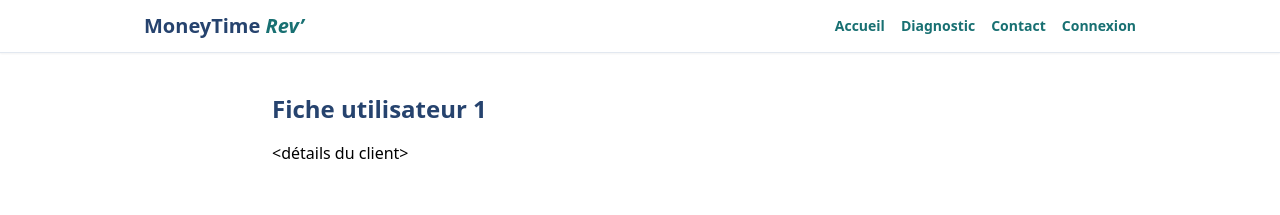
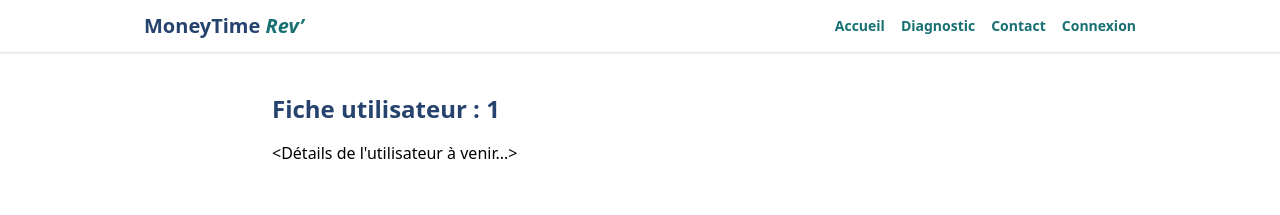
Before and after one commit to fredfrancia1991/moneytimerev-clean, a Next.js app: page /admin/utilisateurs/1 in a window 1280 px wide. Shown: the top 215 px of the page. Built offline with nearby package versions, Linux system fonts and the light colour scheme; no server answers.

Commit message:
fix: corriger firebase.ts, .env.local et login

```diff
--- a/src/app/admin/utilisateurs/[uid]/page.tsx
+++ b/src/app/admin/utilisateurs/[uid]/page.tsx
@@ -1,26 +1,26 @@
-"use client"
-export const dynamic = "force-dynamic"
+"use client";
+export const dynamic = "force-dynamic";
 
-import Header from '../../../components/Header'
-import Footer from '../../../components/Footer'
+import Header from "../../../components/Header";
+import Footer from "../../../components/Footer";
 
-interface AdminUserDetailProps {
-  params: {
-    uid: string
-  }
-}
+type Props = {
+  params: { uid: string };
+};
 
-export default function AdminUserDetail({ params }: AdminUserDetailProps) {
+export default function AdminUserDetail({ params }: Props) {
+  const { uid } = params;
+
   return (
     <>
       <Header />
       <main className="max-w-3xl mx-auto p-4 mt-6">
         <h1 className="text-2xl font-bold text-[#26436E] mb-4">
-          Fiche utilisateur {params.uid}
+          Fiche utilisateur : {uid}
         </h1>
-        <p>&lt;détails du client&gt;</p>
+        <p>&lt;Détails de l'utilisateur à venir...&gt;</p>
       </main>
       <Footer />
     </>
-  )
+  );
 }
--- a/src/app/login/page.tsx
+++ b/src/app/login/page.tsx
@@ -23,8 +23,14 @@ export default function Login() {
 
   const handleSubmit = async (e: React.FormEvent) => {
     e.preventDefault();
-    await signInWithEmailAndPassword(auth, email, password);
-    router.replace("/client");
+    try {
+      const result = await signInWithEmailAndPassword(auth, email, password);
+      console.log("Connexion réussie :", result.user);
+      router.replace("/client");
+    } catch (err: any) {
+      console.error("Erreur de connexion :", err.message);
+      alert("Connexion impossible : " + err.message);
+    }
   };
 
   return (
--- a/src/lib/firebase.ts
+++ b/src/lib/firebase.ts
@@ -1,14 +1,18 @@
-import { getApps, initializeApp } from 'firebase/app'
-import { getAuth } from 'firebase/auth'
-import { getFirestore } from 'firebase/firestore'
-import { firebaseConfig } from '../app/lib/firebaseConfig'
+import { getApps, initializeApp } from "firebase/app";
+import { getAuth } from "firebase/auth";
+import { getFirestore } from "firebase/firestore";
 
-// Optional runtime check to help during local development
-if (!process.env.NEXT_PUBLIC_FIREBASE_API_KEY) {
-  console.warn('Firebase credentials are missing. Did you forget to set up .env.local?')
-}
+const firebaseConfig = {
+  apiKey: process.env.NEXT_PUBLIC_FIREBASE_API_KEY!,
+  authDomain: process.env.NEXT_PUBLIC_FIREBASE_AUTH_DOMAIN!,
+  projectId: process.env.NEXT_PUBLIC_FIREBASE_PROJECT_ID!,
+  storageBucket: process.env.NEXT_PUBLIC_FIREBASE_STORAGE_BUCKET!,
+  messagingSenderId: process.env.NEXT_PUBLIC_FIREBASE_MESSAGING_SENDER_ID!,
+  appId: process.env.NEXT_PUBLIC_FIREBASE_APP_ID!,
+  measurementId: process.env.NEXT_PUBLIC_FIREBASE_MEASUREMENT_ID!,
+};
 
-const app = getApps().length ? getApps()[0] : initializeApp(firebaseConfig)
+const app = getApps().length ? getApps()[0] : initializeApp(firebaseConfig);
 
-export const db = getFirestore(app)
-export const auth = getAuth(app)
+export const auth = getAuth(app);
+export const db = getFirestore(app);
--- a/src/lib/firebaseAdmin.ts
+++ b/src/lib/firebaseAdmin.ts
@@ -1,17 +1,16 @@
-import { getApps, initializeApp, cert } from 'firebase-admin/app'
-import { getAuth } from 'firebase-admin/auth'
-import { getFirestore } from 'firebase-admin/firestore'
+import { cert, getApps, initializeApp } from 'firebase-admin/app';
+import { getAuth } from 'firebase-admin/auth';
+import { getFirestore } from 'firebase-admin/firestore';
 
-const app =
-  getApps().length > 0
+const app = getApps().length
   ? getApps()[0]
   : initializeApp({
       credential: cert({
         projectId: process.env.FIREBASE_PROJECT_ID,
         clientEmail: process.env.FIREBASE_CLIENT_EMAIL,
-          privateKey: process.env.FIREBASE_PRIVATE_KEY?.replace(/\\n/g, '\n'),
+        privateKey: process.env.FIREBASE_PRIVATE_KEY,
       }),
-      })
+    });
 
-export const adminAuth = getAuth(app)
-export const adminDb = getFirestore(app)
+export const adminAuth = getAuth(app);
+export const adminDb = getFirestore(app);
```
Lines whose indentation alone changed are shown as unchanged.
